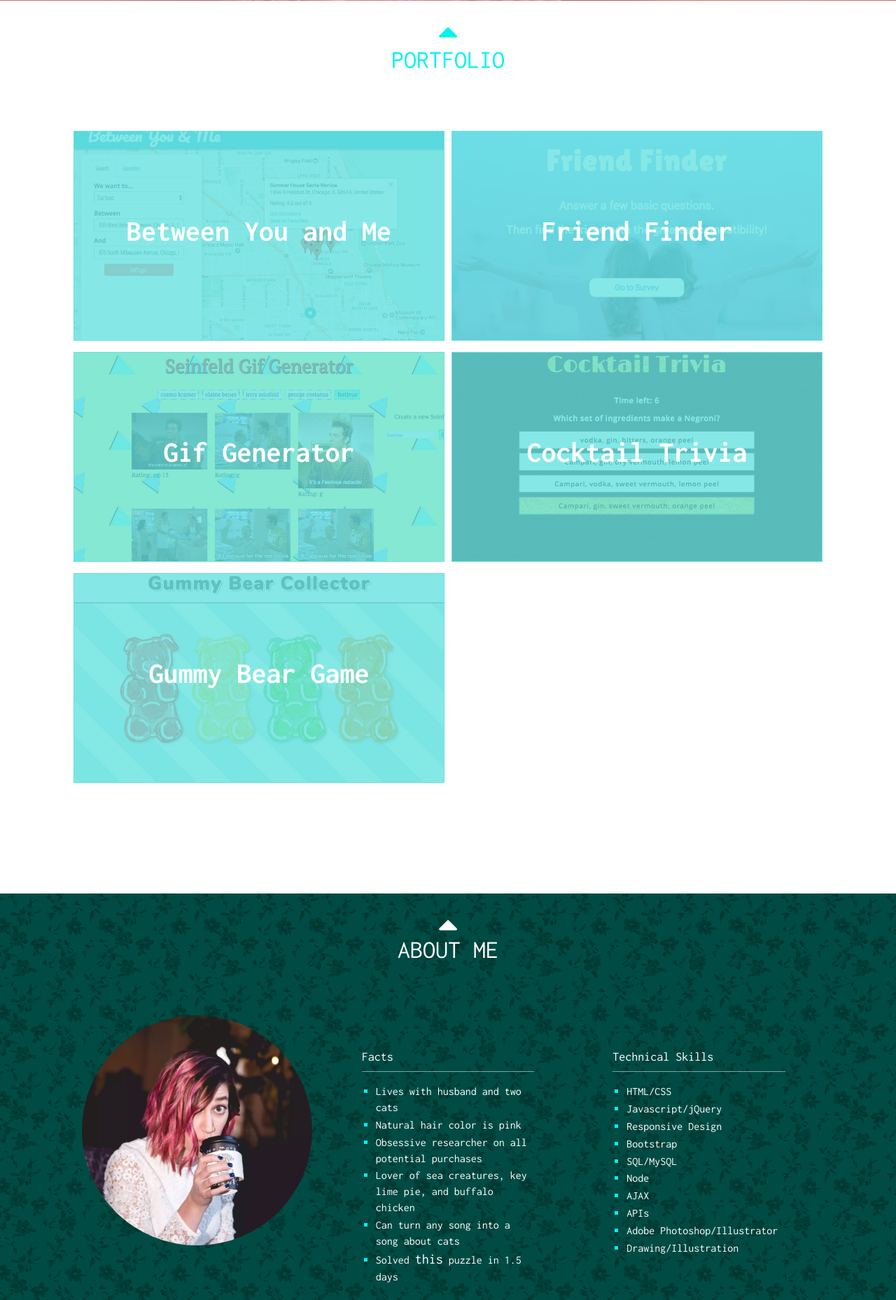
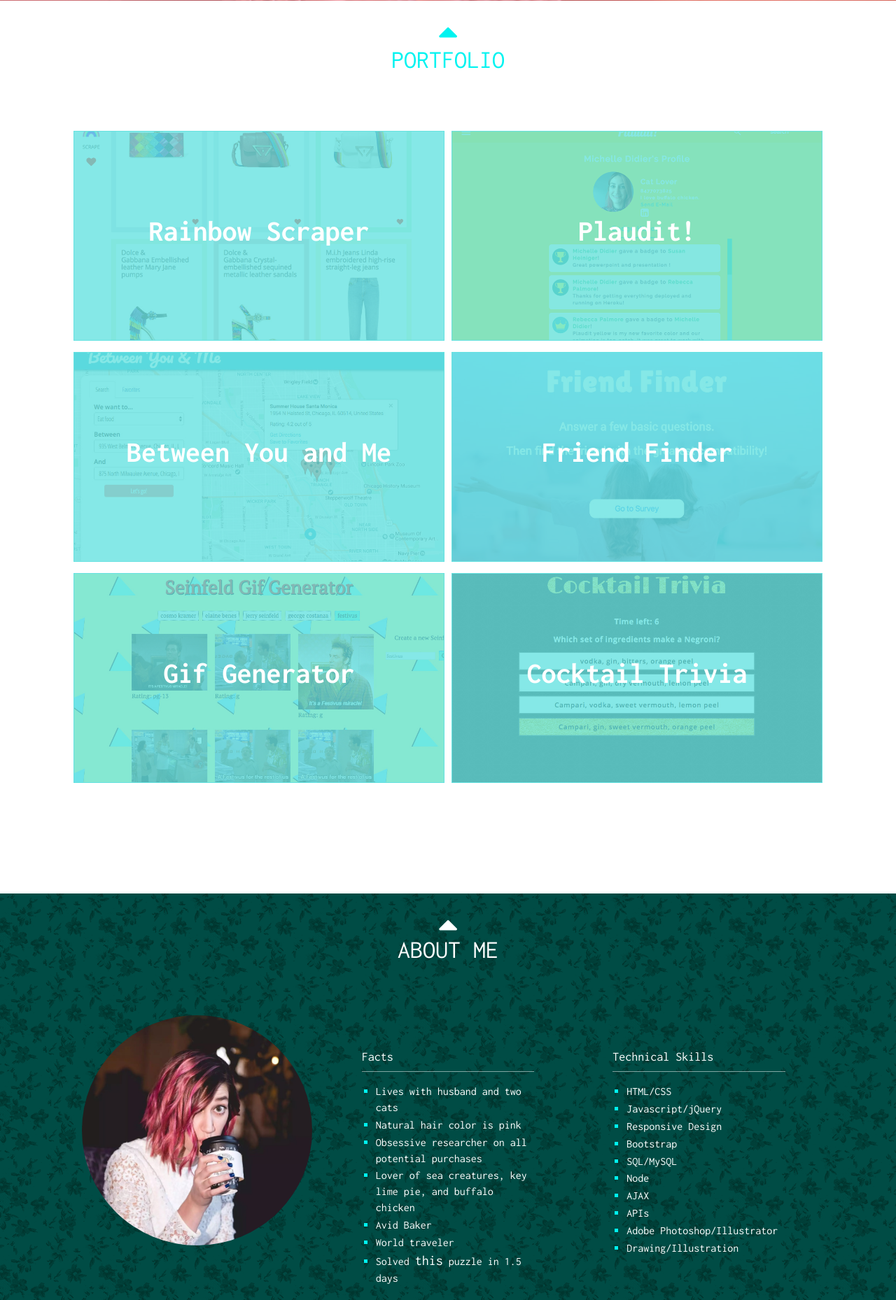
Before and after one commit to meeshyd/portfolio, a PHP site: page / in a window 1280 px wide. Shown: the part 799-2657 px from the top of the page at 70% size. Run offline with PHP 8.4, Linux system fonts and the light colour scheme; some libraries are stand-ins or nearby versions.

Commit message:
added new project and updated resume

```diff
--- a/assets/style.css
+++ b/assets/style.css
@@ -210,8 +210,16 @@ a .fa, a i {
     background-size: cover;
     background-repeat: no-repeat;
 }
-#gummy {
-	background: url('images/gummybear.jpg');
+#plaudit {
+	background: url('images/plaudit.png');
+	background-size: 300px auto;
+	background-position: center;
+    background-size: cover;
+    background-repeat: no-repeat;
+}
+
+#rainbow-scraper {
+	background: url('images/rainbow.png');
 	background-size: 300px auto;
 	background-position: center;
     background-size: cover;
--- a/index.html
+++ b/index.html
@@ -72,8 +72,28 @@
 				</div>
 			</div>
 			<div class="row section-content-div">
-
-
+                <div class="col-xs-12 col-sm-6 col-md-6 project-wrap">
+                    <div class="portfolio-img" id="rainbow-scraper"></div>
+                    <div class="image-url">
+                        <a class="link" href="https://rainbow-scrape.herokuapp.com/" target="_blank">Website</a>
+                        <a class="link" href="https://github.com/meeshyd/rainbow-scraper" target="_blank">GitHub</a>
+                    </div>
+                    <div class="overlay">
+                        <h3 class="project-title-desktop">Rainbow Scraper</h3>
+                        <h3 class="project-title-mobile">Rainbow Scraper</h3>
+                    </div>
+				</div>
+                <div class="col-xs-12 col-sm-6 col-md-6 project-wrap">
+                    <div class="portfolio-img" id="plaudit"></div>
+                    <div class="image-url">
+                        <a class="link" href="https://plaudit.herokuapp.com/" target="_blank">Website</a>
+                        <a class="link" href="https://github.com/meeshyd/teamallcaps" target="_blank">GitHub</a>
+                    </div>
+                    <div class="overlay">
+                        <h3 class="project-title-desktop">Plaudit!</h3>
+                        <h3 class="project-title-mobile">Plaudit!</h3>
+                    </div>
+				</div>
 				<div class="col-xs-12 col-sm-6 col-md-6 project-wrap">
                     <div class="portfolio-img" id="btwn"></div>
                     <div class="image-url">
@@ -118,18 +138,6 @@
                         <h3 class="project-title-mobile">Cocktail Trivia</h3>
                     </div>
 				</div>
-				<div class="col-xs-12 col-sm-6 col-md-6 project-wrap">
-                    <div class="portfolio-img" id="gummy"></div>
-                    <div class="image-url">
-                        <a class="link" href="https://warm-fjord-47002.herokuapp.com/" target="_blank">Website</a>
-                        <a class="link" href="https://github.com/meeshyd/gummy-bear-collector" target="_blank">GitHub</a>
-                    </div>
-                    <div class="overlay">
-                        <h3 class="project-title-desktop">Gummy Bear Game</h3>
-                        <h3 class="project-title-mobile">Gummy Bear Game</h3>
-                    </div>
-				</div>
-
 			</div>
 		</div>
 
@@ -159,7 +167,8 @@
                                 <li><p>Natural hair color is pink</p></li>
                                 <li><p>Obsessive researcher on all potential purchases</p></li>
                                 <li><p>Lover of sea creatures, key lime pie, and buffalo chicken</p></li>
-                                <li><p>Can turn any song into a song about cats</p></li>
+                                <li><p>Avid Baker</p></li>
+                                <li><p>World traveler</p></li>
                                 <li><p>Solved <a href="http://www.pomegranate.com/aa558.html" target="_blank" class="underline">this</a> puzzle in 1.5 days</p></li>
                             </ul>
                         </div>
```
Also changed, not shown: assets/images/plaudit.png (added), assets/images/rainbow.png (added), 1 other file.
